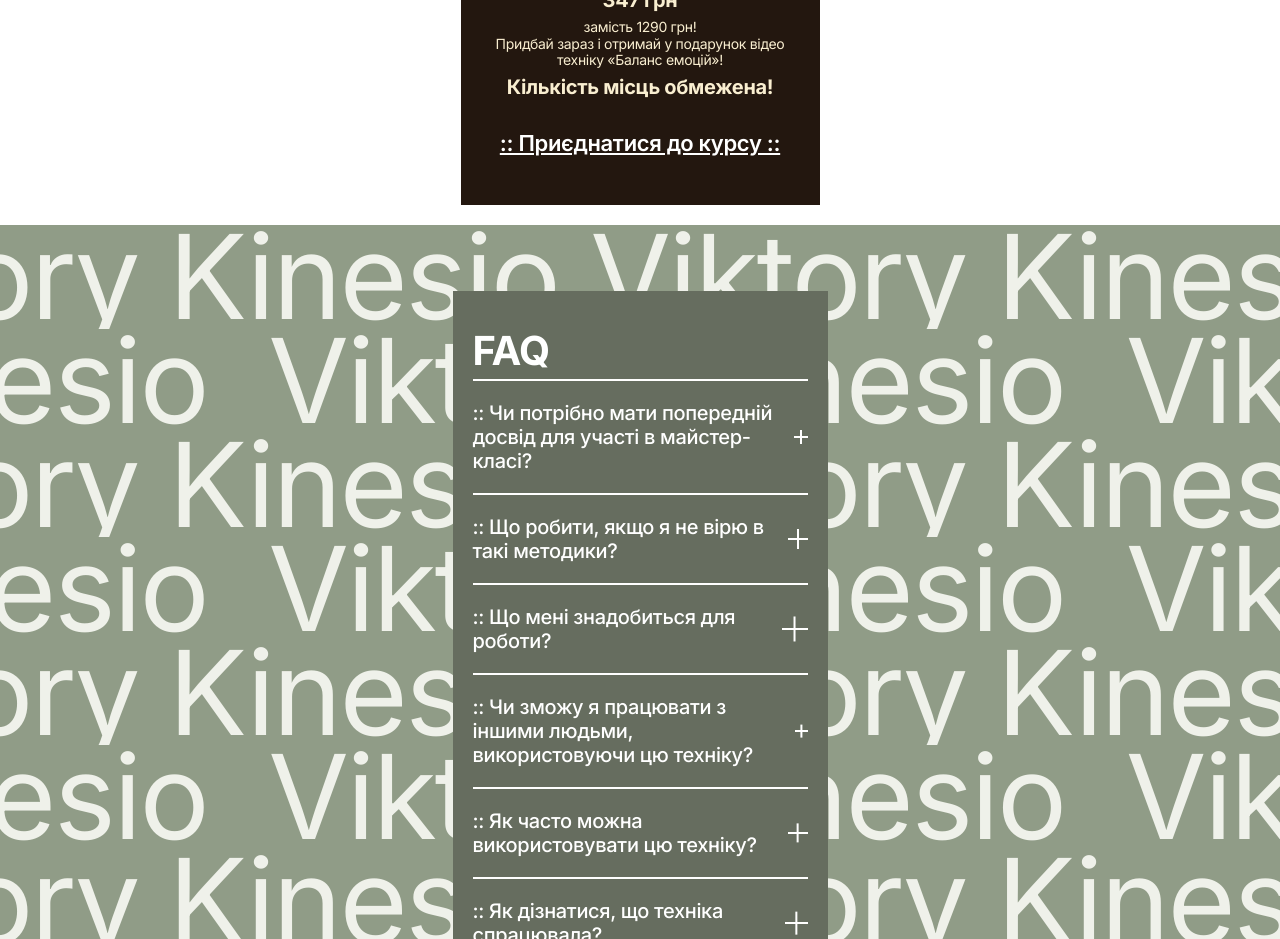
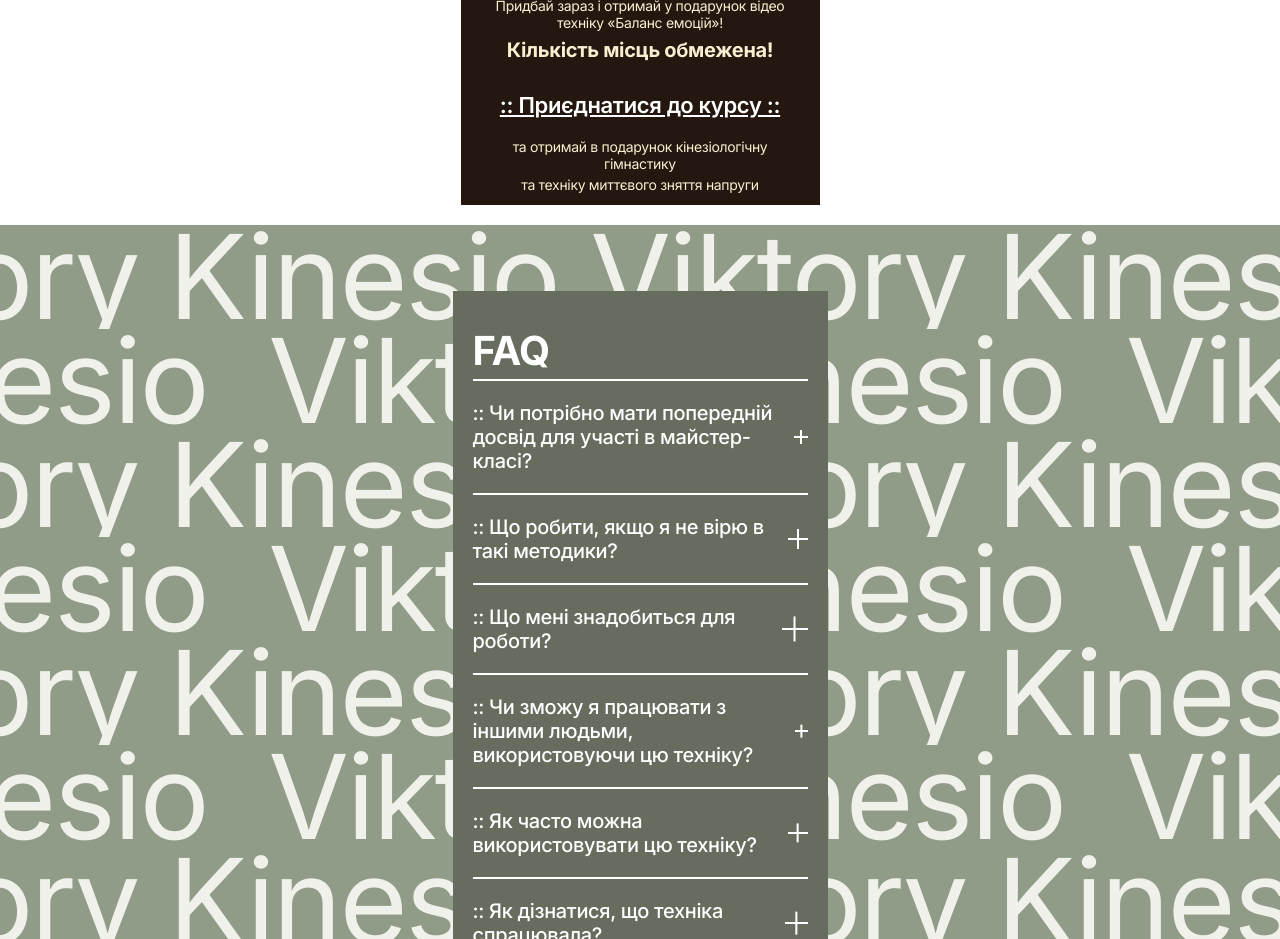
Before and after one commit to IhorMuliar/viktory-kinesio-landing, a Next.js app: page /vibrations in a window 1280 px wide. Shown: the part 6180-7119 px from the top of the page. Built offline with nearby package versions, Linux system fonts and the light colour scheme; a web font is replaced by a local one.

Commit message:
Update text

```diff
--- a/app/emotion-balance/emotion-balance.module.css
+++ b/app/emotion-balance/emotion-balance.module.css
@@ -514,6 +514,26 @@
   margin-top: 24px;
 }
 
+.order_button .outro {
+  color: #f9eed0;
+  font-family: Inter, sans-serif;
+  font-size: 14px;
+  font-weight: 400;
+  line-height: 120%;
+  max-width: 354px;
+  text-align: center;
+  text-decoration-line: none;
+  width: 100%;
+}
+
+.order_button .outro {
+  margin-top: 20px;
+}
+
+.order_button .outro:last-child {
+  margin-top: 5px;
+}
+
 /* End region: Order */
 
 
--- a/app/emotion-balance/page.jsx
+++ b/app/emotion-balance/page.jsx
@@ -280,6 +280,8 @@ const EmotionBalance = () => {
               Зроби свій вибір зараз і отримай подарунок – техніку миттєвого зняття напруги!
             </p>
             <p className={styles.action}>:: Приєднатися до курсу ::</p>
+            <p className={styles.outro}>та отримай в подарунок кінезіологічну гімнастику</p>
+            <p className={styles.outro}>та техніку миттєвого зняття напруги</p>
           </Link>
         </div>
       </section>
--- a/app/vibrations/page.jsx
+++ b/app/vibrations/page.jsx
@@ -281,6 +281,8 @@ const EmotionBalance = () => {
               <b>Кількість місць обмежена!</b>
             </p>
             <p className={styles.action}>:: Приєднатися до курсу ::</p>
+            <p className={styles.outro}>та отримай в подарунок кінезіологічну гімнастику</p>
+            <p className={styles.outro}>та техніку миттєвого зняття напруги</p>
           </Link>
         </div>
       </section>
--- a/app/vibrations/vibrations.module.css
+++ b/app/vibrations/vibrations.module.css
@@ -517,6 +517,26 @@
   margin-top: 24px;
 }
 
+.order_button .outro {
+  color: #f9eed0;
+  font-family: Inter, sans-serif;
+  font-size: 14px;
+  font-weight: 400;
+  line-height: 120%;
+  max-width: 354px;
+  text-align: center;
+  text-decoration-line: none;
+  width: 100%;
+}
+
+.order_button .outro {
+  margin-top: 20px;
+}
+
+.order_button .outro:last-child {
+  margin-top: 5px;
+}
+
 /* End region: Order */
 
 
```
